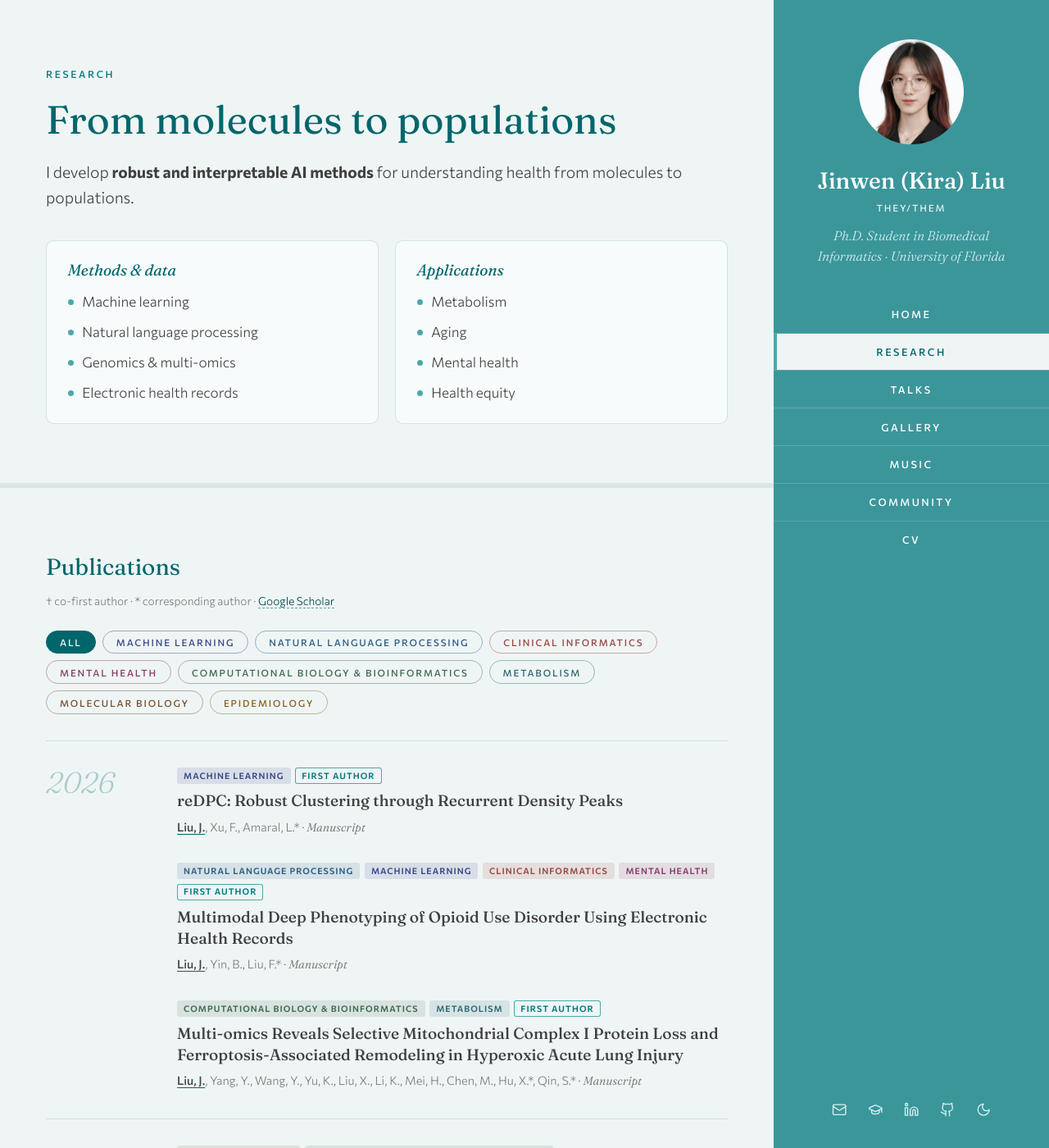
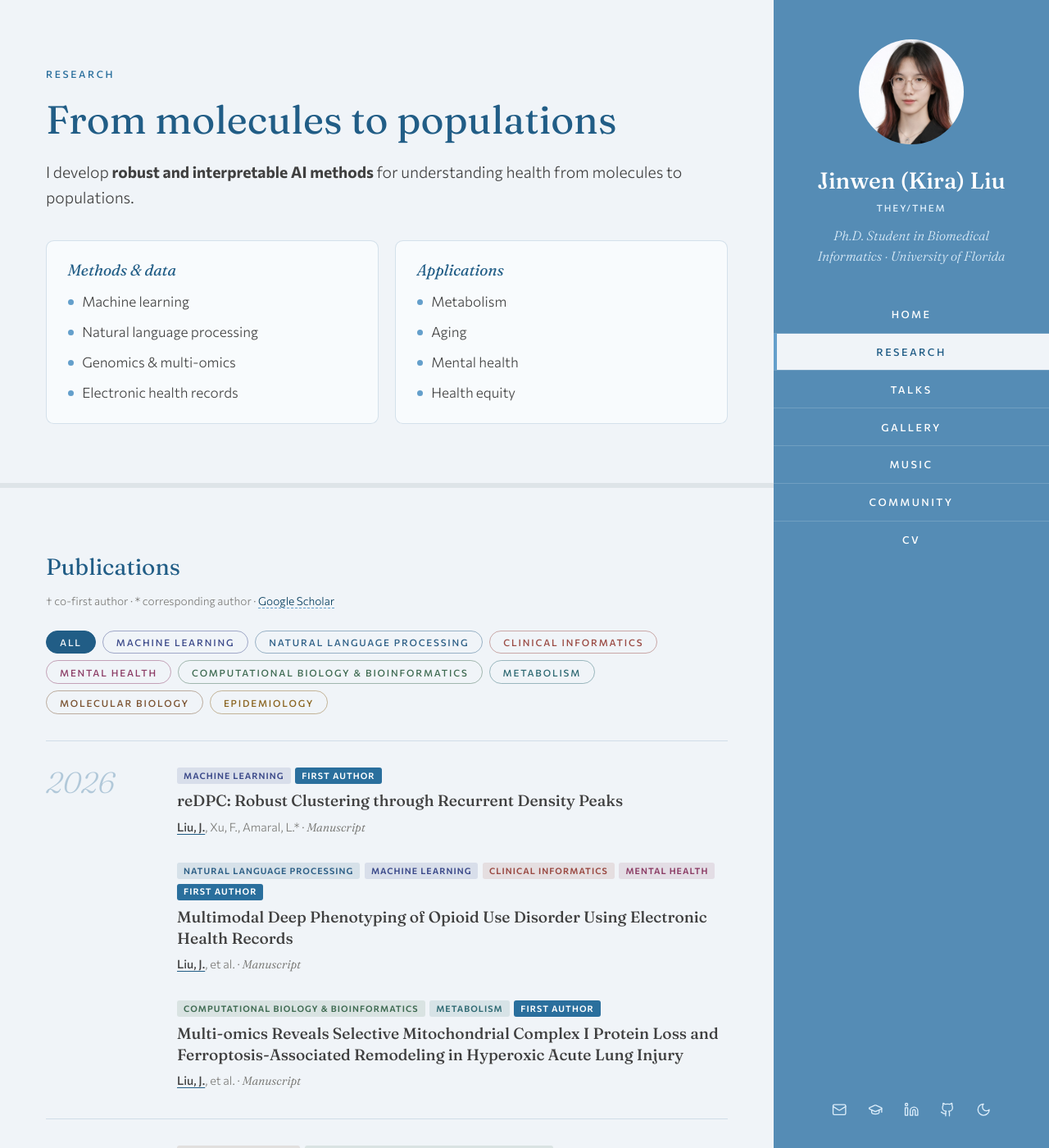
Before and after one commit to KiraLiiu/KiraLiiu.github.io, a Jekyll site: the page built from pages/research.html, in a window 1280 px wide and 1400 px high. Shown: the whole window at 82% size. Built offline with Jekyll 4.4.1, drawn with Linux system fonts in a browser that asks for light colours.

Commit message:
Solid first-author tag, outlined co-first; et al. for manuscripts; swap Research/Talks hues
Co-Authored-By: Claude Opus 5.5 <noreply@anthropic.com>

```diff
--- a/_data/publications.yml
+++ b/_data/publications.yml
@@ -12,14 +12,14 @@
   role: First author
 
 - title: Multimodal Deep Phenotyping of Opioid Use Disorder Using Electronic Health Records
-  authors: Liu, J., Yin, B., Liu, F.*
+  authors: Liu, J., et al.
   status: Manuscript
   year: 2026
   fields: [Natural Language Processing, Machine Learning, Clinical Informatics, Mental Health]
   role: First author
 
 - title: Multi-omics Reveals Selective Mitochondrial Complex I Protein Loss and Ferroptosis-Associated Remodeling in Hyperoxic Acute Lung Injury
-  authors: Liu, J., Yang, Y., Wang, Y., Yu, K., Liu, X., Li, K., Mei, H., Chen, M., Hu, X.*, Qin, S.*
+  authors: Liu, J., et al.
   status: Manuscript
   year: 2026
   fields: [Computational Biology & Bioinformatics, Metabolism]
--- a/assets/style.css
+++ b/assets/style.css
@@ -167,7 +167,7 @@ main h3 { margin: 0 0 1.75rem; font-size: 1.75rem; font-weight: 400; }
 .tag { display: inline-block; padding: .1rem .5rem; border-radius: 3px; font-size: .66rem; font-weight: 600; letter-spacing: .1em; text-transform: uppercase; line-height: 1.6; color: var(--c); background: color-mix(in srgb, var(--c) 13%, transparent); }
 .tag { font-family: var(--sans); font-style: normal; }
 .tag.role { color: #fff; background: var(--accent-ink); }
-.tag.role-first-author { color: var(--accent-ink); background: none; box-shadow: inset 0 0 0 1px var(--accent); }
+.tag.role-co-first-author { color: var(--accent-ink); background: none; box-shadow: inset 0 0 0 1px var(--accent); }
 .tag.kind { color: var(--accent-ink); background: color-mix(in srgb, var(--accent) 16%, transparent); }
 .f-machine-learning { --c: var(--f-ml); }
 .f-natural-language-processing { --c: var(--f-nlp); }
--- a/pages/research.html
+++ b/pages/research.html
@@ -2,7 +2,7 @@
 layout: default
 title: Research
 permalink: /research/
-hue: 200
+hue: 242
 ---
 {% capture me %}<span class="me">{{ site.author }}</span>{% endcapture %}
 {% assign pubs = site.data.publications %}
--- a/pages/talks.html
+++ b/pages/talks.html
@@ -2,7 +2,7 @@
 layout: default
 title: Talks
 permalink: /talks/
-hue: 242
+hue: 200
 ---
 {% assign talks = site.data.conferences | where: "kind", "Talk" %}
 <section>
```
